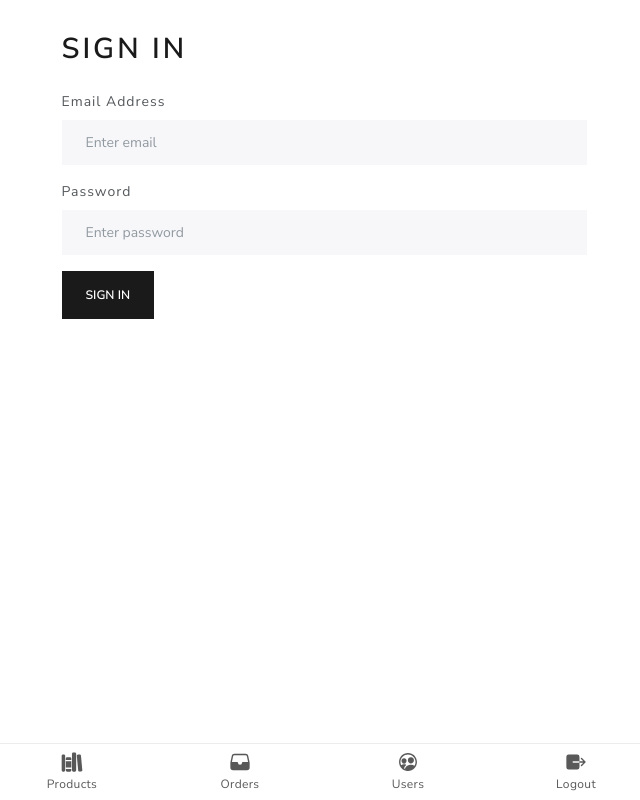
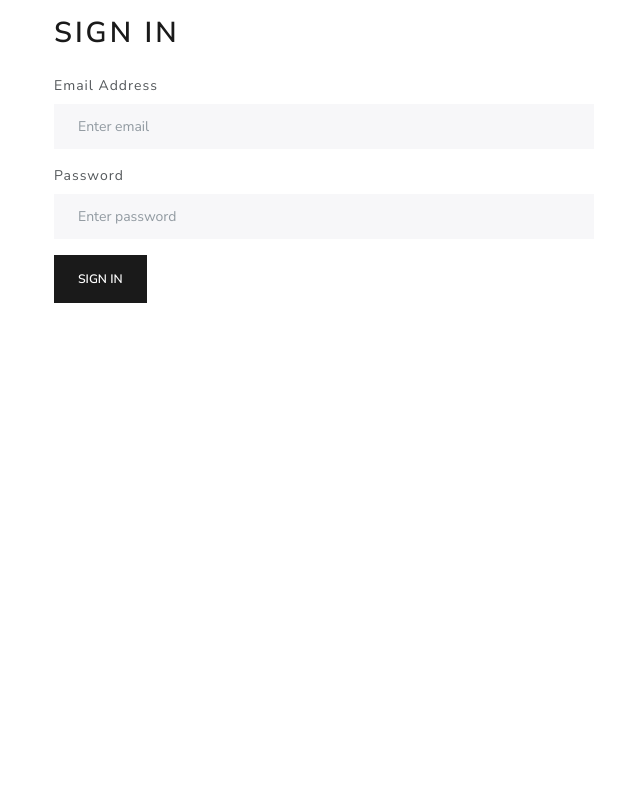
Before and after one commit to omkarg01/E-Commerce-Admin, a React (Create React App) app in the folder frontend/: page /admin/orderlist in a window 1280 px wide. Before the commit this address led to /login. Shown: the whole page, without its empty margins (316-956 px from the left). Built offline with nearby package versions, Linux system fonts and the light colour scheme.

Commit message:
userLogin error fixed

```diff
--- a/frontend/capacitor.config.ts
+++ b/frontend/capacitor.config.ts
@@ -6,7 +6,7 @@ const config: CapacitorConfig = {
   webDir: 'build',
   server: {
     androidScheme: 'https',
-    url: 'http://192.168.0.105:3000',
+    url: 'http://192.168.0.103:3000',
     cleartext: true,
   }
 };
--- a/frontend/src/App.js
+++ b/frontend/src/App.js
@@ -1,8 +1,8 @@
 import React from 'react'
 // import { BrowserRouter as Router, Route } from 'react-router-dom'
 import { Container } from 'react-bootstrap'
-import Header from './components/Header'
-import Footer from './components/Footer'
+// import Header from './components/Header'
+// import Footer from './components/Footer'
 import HomeScreen from './screens/HomeScreen'
 import ProductScreen from './screens/ProductScreen'
 import CartScreen from './screens/CartScreen'
@@ -18,30 +18,22 @@ import UserEditScreen from './screens/UserEditScreen'
 import ProductListScreen from './screens/ProductListScreen'
 import ProductEditScreen from './screens/ProductEditScreen'
 import OrderListScreen from './screens/OrderListScreen'
-import { IonTabs, IonTabBar, IonTabButton, IonIcon, IonLabel, IonRouterOutlet } from '@ionic/react';
+import { IonTabs, IonTabBar, IonTabButton, IonIcon, IonLabel, IonRouterOutlet, IonApp } from '@ionic/react';
 import { IonReactRouter } from '@ionic/react-router';
+import { useSelector } from 'react-redux'
 
-import { Route, Redirect } from 'react-router';
+import { Route } from 'react-router';
 
-import { playCircle, radio, library, exit, fileTray, search, peopleCircleOutline, serverOutline } from 'ionicons/icons';
-import HomePage from './screens/HomePage'
-
-// import HomePage from './pages/HomePage';
-// import RadioPage from './pages/RadioPage';
-// import LibraryPage from './pages/LibraryPage';
-// import SearchPage from './pages/SearchPage';
+import { library, exit, fileTray, peopleCircleOutline } from 'ionicons/icons';
 
 
-
-const App = () => {
+const MainTabs = () => {
   return (
-    <IonReactRouter>
-      {/* <Router> */}
     <IonTabs>
       <IonRouterOutlet>
         {/* <Header /> */}
-          <main className='py-3'>
-            <Container>
+        {/* <main className='py-3'> */}
+        {/* <Container> */}
         <Route path='/order/:id' component={OrderScreen} />
         <Route path='/shipping' component={ShippingScreen} />
         <Route path='/payment' component={PaymentScreen} />
@@ -55,6 +47,7 @@ const App = () => {
         <Route path='/admin/user/:id/edit' component={UserEditScreen} />
         <Route
           path='/admin/productlist'
+          // render={() => <ProductListScreen/>}
           component={ProductListScreen}
           exact
         />
@@ -72,9 +65,9 @@ const App = () => {
           component={HomeScreen}
           exact
         />
-              <Route path='/' component={LoginScreen} exact />
-            </Container>
-          </main>
+        <Route path='/' component={HomeScreen} exact />
+        {/* </Container> */}
+        {/* </main> */}
         {/* <Footer /> */}
         {/* </Router> */}
       </IonRouterOutlet>
@@ -100,7 +93,22 @@ const App = () => {
         </IonTabButton>
       </IonTabBar>
     </IonTabs>
+  )
+}
+
+const App = () => {
+  const userLogin = useSelector((state) => state.userLogin)
+  const { userInfo } = userLogin
+  // console.log(userInfo);
+  return (
+    <IonApp>
+      <IonReactRouter>
+        {/* <Router> */}
+        <Route path="/login" component={LoginScreen} exact={true} />
+        <Route path="/" component={userInfo?.isAdmin ? MainTabs : LoginScreen} />
+        {/* <MainTabs /> */}
       </IonReactRouter>
+    </IonApp>
   )
 }
 
--- a/frontend/src/components/Header.js
+++ b/frontend/src/components/Header.js
@@ -6,7 +6,7 @@ import { Navbar, Nav, Container, NavDropdown } from 'react-bootstrap'
 import SearchBox from './SearchBox'
 import { logout } from '../actions/userActions'
 
-import '@ionic/react/css/core.css';
+
 
 const Header = () => {
   const dispatch = useDispatch()
--- a/frontend/src/components/MyHeader.js
+++ b/frontend/src/components/MyHeader.js
@@ -6,12 +6,12 @@ import { useSelector } from 'react-redux'
 const MyHeader = ({link, title}) => {
   const userLogin = useSelector((state) => state.userLogin)
   const { userInfo } = userLogin
-  console.log(userInfo)
+  // console.log(userInfo)
   return (
-    <IonHeader style={{"margin-bottom" : "20px"}}>
+    <IonHeader style={{"marginBottom" : "20px"}}>
       <IonToolbar>
         <IonButtons slot="start">
-          <IonBackButton icon={caretBack} mode={'md'} defaultHref={link}></IonBackButton>
+          <IonBackButton icon={caretBack} mode={'md'} defaultHref={link === null ? null : link}></IonBackButton>
         </IonButtons>
         <IonTitle>{title}</IonTitle>
       </IonToolbar>
--- a/frontend/src/screens/HomeScreen.js
+++ b/frontend/src/screens/HomeScreen.js
@@ -9,9 +9,9 @@ import Paginate from '../components/Paginate'
 import ProductCarousel from '../components/ProductCarousel'
 import Meta from '../components/Meta'
 import { listProducts } from '../actions/productActions'
-import { IonDatetime } from '@ionic/react'
 
 const HomeScreen = ({ match }) => {
+  console.log(match);
   const keyword = match.params.keyword
 
   const pageNumber = match.params.pageNumber || 1
--- a/frontend/src/screens/LoginScreen.js
+++ b/frontend/src/screens/LoginScreen.js
@@ -1,6 +1,5 @@
 import React, { useState, useEffect } from 'react'
-import { Link } from 'react-router-dom'
-import { Form, Button, Row, Col } from 'react-bootstrap'
+import { Form, Button } from 'react-bootstrap'
 import { useDispatch, useSelector } from 'react-redux'
 import Message from '../components/Message'
 import Loader from '../components/Loader'
--- a/frontend/src/screens/OrderListScreen.js
+++ b/frontend/src/screens/OrderListScreen.js
@@ -48,6 +48,7 @@ const OrderListScreen = ({ history }) => {
               </tr>
             </thead>
             <tbody style={{fontFamily: "Fantasy"}}>
+              {console.log(orders)}
               {orders.map((order, index) => (
                 <tr key={order._id}>
                   <td>{index + 1}</td>
--- a/frontend/src/screens/OrderScreen.js
+++ b/frontend/src/screens/OrderScreen.js
@@ -89,7 +89,7 @@ const OrderScreen = ({ match, history }) => {
 
   return (
     <IonPage>
-      <MyHeader title={"Order"} link={"admin/orderlist"} />
+      <MyHeader title={"Order"} link={"/admin/orderlist"} />
       <IonContent className="ion-padding" style={{ fontFamily: "Fantasy" }}>
         {loading ? (
           <Loader />
@@ -202,7 +202,7 @@ const OrderScreen = ({ match, history }) => {
                         <Col>${order.totalPrice}</Col>
                       </Row>
                     </ListGroup.Item>
-                    {!order.isPaid && (
+                    {/* {!order.isPaid && (
                       <ListGroup.Item>
                         {loadingPay && <Loader />}
                         {!sdkReady ? (
@@ -214,7 +214,7 @@ const OrderScreen = ({ match, history }) => {
                           />
                         )}
                       </ListGroup.Item>
-                    )}
+                    )} */}
                     {loadingDeliver && <Loader />}
                     {userInfo &&
                       userInfo.isAdmin &&
--- a/frontend/src/screens/ProductEditScreen.js
+++ b/frontend/src/screens/ProductEditScreen.js
@@ -1,6 +1,5 @@
 import axios from 'axios'
 import React, { useState, useEffect } from 'react'
-import { Link } from 'react-router-dom'
 import { Form, Button } from 'react-bootstrap'
 import { useDispatch, useSelector } from 'react-redux'
 import Message from '../components/Message'
@@ -95,7 +94,7 @@ const ProductEditScreen = ({ match, history }) => {
 
   return (
     <IonPage>
-      <MyHeader title={"Edit Product"} link={"admin/productlist"}/>
+      <MyHeader title={"Edit Product"} link={"/admin/productlist"}/>
       <IonContent className="ion-padding">
         {/* <Link to='/admin/productlist' className='btn btn-light my-3'>
         Go Back
--- a/frontend/src/screens/UserEditScreen.js
+++ b/frontend/src/screens/UserEditScreen.js
@@ -1,5 +1,4 @@
 import React, { useState, useEffect } from 'react'
-import { Link } from 'react-router-dom'
 import { Form, Button } from 'react-bootstrap'
 import { useDispatch, useSelector } from 'react-redux'
 import Message from '../components/Message'
```
Also changed, not shown: frontend/src/screens/ProductListScreen.js (+15 -3 lines). Lines whose indentation alone changed are shown as unchanged.
